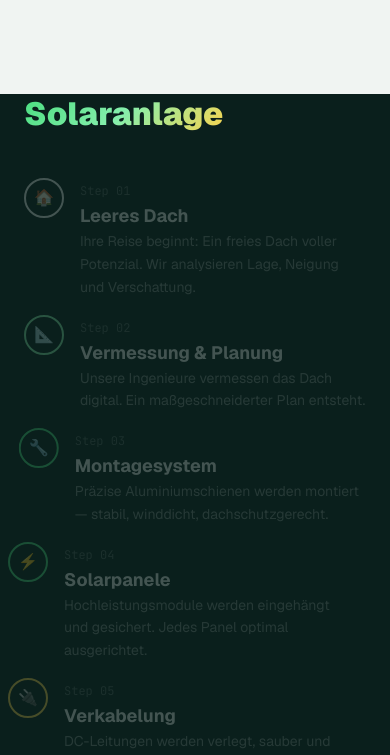
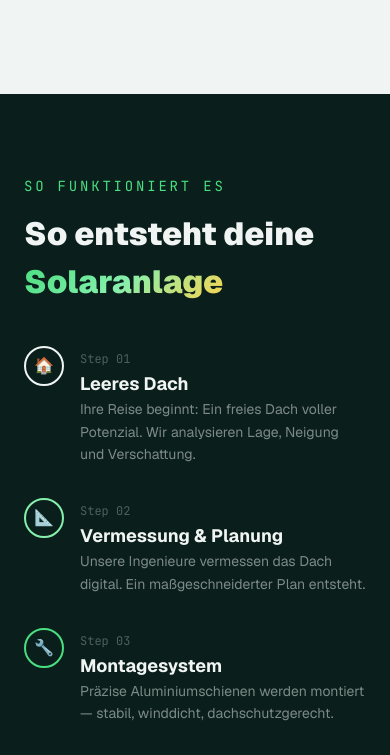
Before and after one commit to Babemobil/solaris, a Next.js app: page / in a window 390 px wide. Shown: the part 3330-4085 px from the top of the page. Built offline with nearby package versions, Linux system fonts and the light colour scheme.

Commit message:
fix: mobile scrollytelling — replace sticky/overflow with simple list
Co-Authored-By: Claude Sonnet 4.6 <noreply@anthropic.com>

```diff
--- a/src/components/home/Scrollytelling.tsx
+++ b/src/components/home/Scrollytelling.tsx
@@ -1,6 +1,6 @@
 "use client";
 
-import { useRef } from "react";
+import { useRef, useState, useEffect } from "react";
 import { motion, useScroll, useTransform } from "framer-motion";
 
 const steps: { step: string; title: string; desc: string; icon: string; color: string }[] = [
@@ -14,6 +14,63 @@ const steps: { step: string; title: string; desc: string; icon: string; color: s
 ];
 
 export function Scrollytelling() {
+  const [isMobile, setIsMobile] = useState(false);
+
+  useEffect(() => {
+    const check = () => setIsMobile(window.innerWidth < 1024);
+    check();
+    window.addEventListener("resize", check);
+    return () => window.removeEventListener("resize", check);
+  }, []);
+
+  if (isMobile) {
+    return <MobileSteps />;
+  }
+
+  return <DesktopScrollytelling />;
+}
+
+function MobileSteps() {
+  return (
+    <section id="wie-es-funktioniert" className="relative section-dark py-20 px-6">
+      <div className="max-w-xl mx-auto">
+        <div className="mb-10">
+          <span className="text-[#4ADE80] text-sm font-mono uppercase tracking-[0.2em]">So funktioniert es</span>
+          <h2 className="text-[clamp(2rem,8vw,3rem)] font-black text-[#F0F4F2] mt-3">
+            So entsteht deine<br />
+            <span className="text-gradient-leaf">Solaranlage</span>
+          </h2>
+        </div>
+        <div className="space-y-8">
+          {steps.map((step, i) => (
+            <motion.div
+              key={step.step}
+              className="flex gap-4 items-start"
+              initial={{ opacity: 0, y: 24 }}
+              whileInView={{ opacity: 1, y: 0 }}
+              viewport={{ once: true, margin: "-40px" }}
+              transition={{ duration: 0.45, delay: i * 0.06 }}
+            >
+              <div
+                className="flex-shrink-0 w-10 h-10 rounded-full flex items-center justify-center text-base border-2"
+                style={{ borderColor: step.color, color: step.color }}
+              >
+                {step.icon}
+              </div>
+              <div>
+                <span className="text-xs font-mono text-[#F0F4F2]/30">Step {step.step}</span>
+                <h3 className="text-[#F0F4F2] font-bold text-lg">{step.title}</h3>
+                <p className="text-[#F0F4F2]/50 text-sm leading-relaxed">{step.desc}</p>
+              </div>
+            </motion.div>
+          ))}
+        </div>
+      </div>
+    </section>
+  );
+}
+
+function DesktopScrollytelling() {
   const containerRef = useRef<HTMLDivElement>(null);
   const { scrollYProgress } = useScroll({
     target: containerRef,
@@ -100,10 +157,8 @@ function ProgressArc({ scrollYProgress }: { scrollYProgress: ReturnType<typeof u
   return (
     <div className="relative w-72 h-72">
       <svg viewBox="0 0 200 200" className="w-full h-full" fill="none">
-        {/* House */}
         <path d="M100 20 L180 80 L20 80 Z" stroke="#1B3A36" strokeWidth="2" fill="#0A1F1C" />
         <rect x="40" y="80" width="120" height="100" stroke="#1B3A36" strokeWidth="2" fill="#0A1F1C" />
-        {/* Panels fade in */}
         {[0,1,2,3,4,5].map((i) => (
           <motion.rect
             key={i}
@@ -114,7 +169,6 @@ function ProgressArc({ scrollYProgress }: { scrollYProgress: ReturnType<typeof u
           />
         ))}
       </svg>
-      {/* Progress ring */}
       <svg className="absolute inset-0 w-full h-full -rotate-90" viewBox="0 0 200 200">
         <circle cx="100" cy="100" r="90" stroke="#1B3A36" strokeWidth="2" fill="none" />
         <motion.circle
```
